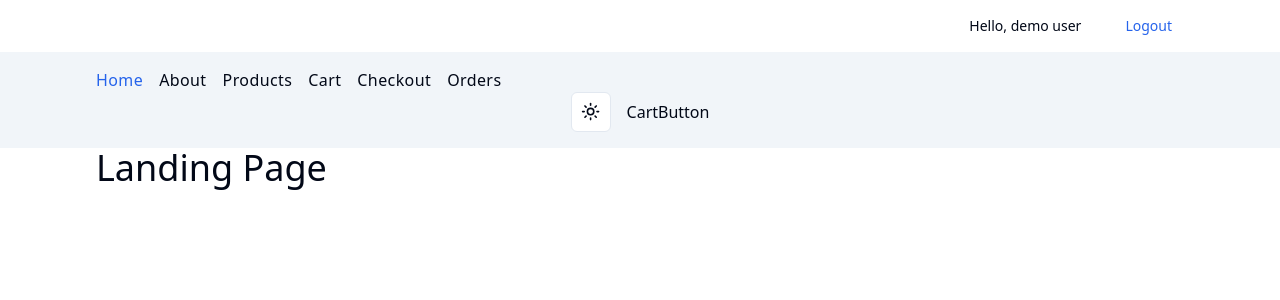
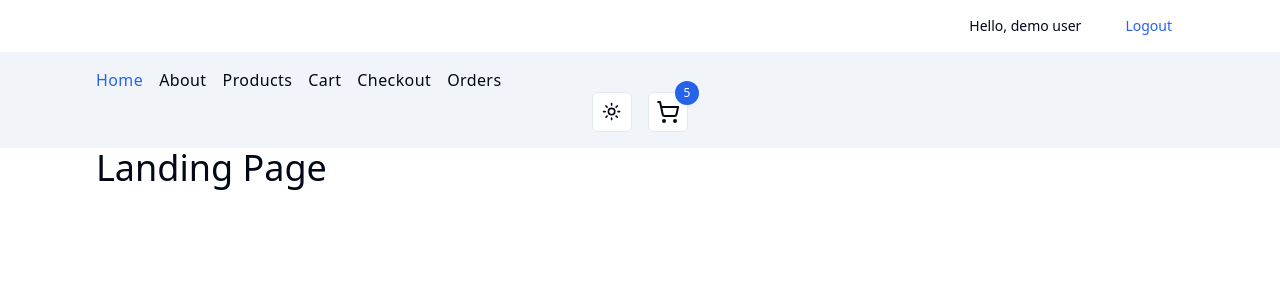
Before and after one commit to aniktoris/hygge-store-app, a React (Vite) app: page / in a window 1280 px wide. Shown: the top 300 px of the page. Built offline with nearby package versions, Linux system fonts and the light colour scheme.

Commit message:
Implement CartButton component with shopping cart icon and item count badge

```diff
--- a/src/components/CartButton.tsx
+++ b/src/components/CartButton.tsx
@@ -1,7 +1,17 @@
-import React from 'react'
+import { Button } from "./ui/button";
+import { ShoppingCart } from "lucide-react";
+import { Link } from "react-router-dom";
 
 export const CartButton = () => {
+  const numItemsInCart = 5;
+
   return (
-    <div>CartButton</div>
+    <Button asChild size='icon' variant='outline'
+    className="flex justify-center items-center relative">
+      <Link to='/cart'>
+      <ShoppingCart/>
+      <span className="absolute -top-3 -right-3 bg-primary text-white rounded-full h-6 w-6 flex items-center justify-center text-xs">{numItemsInCart}</span>
+      </Link>
+    </Button>
   )
 }
```
